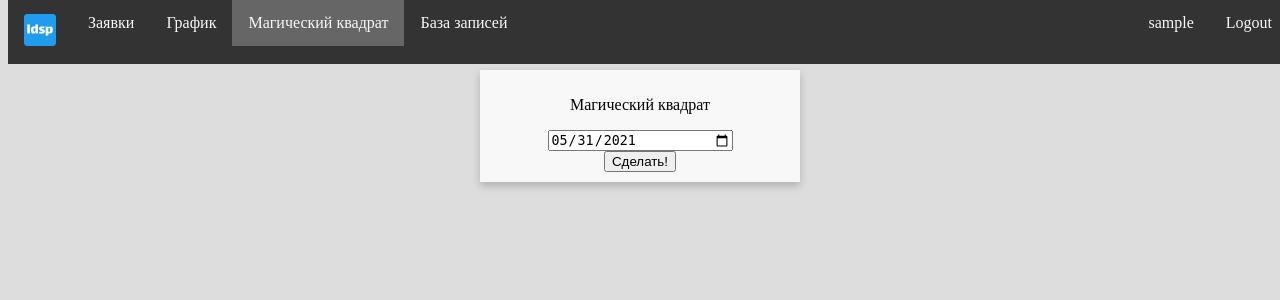
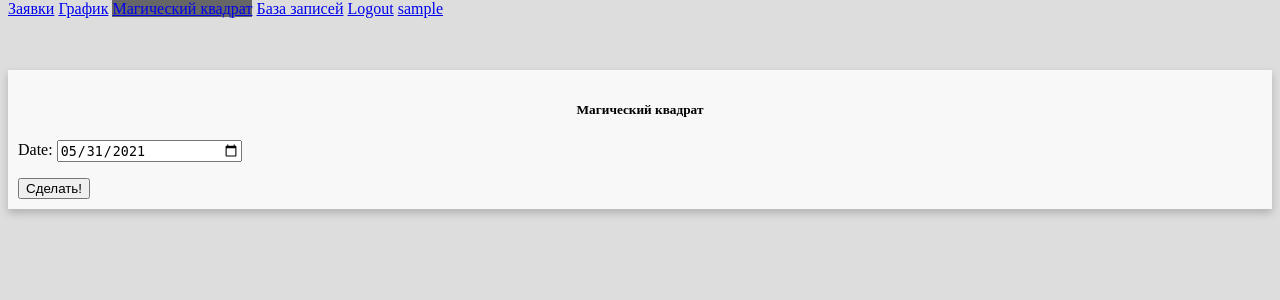
Before and after one commit to AEpolyakov/ldsp_src, a Django app: page /time_track/ in a window 1280 px wide. Shown: the top 300 px of the page. Run offline with Django 3.2, Linux system fonts and the light colour scheme; the visitor is signed in with stand-in values (Sample User, id 1).

Commit message:
templates updated, navbar updated, manage.py added

```diff
--- a/manager/templates/manager/time_track.html
+++ b/manager/templates/manager/time_track.html
@@ -10,11 +10,11 @@
 {% endblock scripts %}
 
 {% block content %}
-    <div class="form-content card">
+    <div class="timesheet-card card">
         <form method="post">
             {% csrf_token %}
-            <p class="card-title mt-3 mb-3">Магический квадрат</p>
-            <div class="date">{{form.date}}</div>
+            <h5 class="card-title mt-3 mb-3">Магический квадрат</h5>
+            {{form.as_p}}
             <button class="btn btn-primary mt-3 w-100" name="submit" type="submit">Сделать!</button>
         </form>
     </div>
--- a/templates/navbar.html
+++ b/templates/navbar.html
@@ -4,22 +4,19 @@
 {% url 'manager:timesheet' as path_timesheet %}
 {% url 'manager:time_track' as path_time_track %}
 {% url 'manager:record_base' as path_record_base %}
-
 {% url 'manager:my_profile' as path_profile %}
 {% url 'logout' as path_logout %}
 
 <div class="navbar">
-  <ul>
-    <li><a class="navbar-brand" href=""><img src="{% static 'favicon-32x32.png' %}" class="logo-sm"></a></li>
-    <li><a class="nav-link {% if request.path == path_record %}active{% endif %}" href="{{path_record}}">Заявки</a></li>
-    <li><a class="nav-link {% if request.path == path_timesheet %}active{% endif %}" href="{{path_timesheet}}">График</a></li>
-    <li><a class="nav-link {% if request.path == path_time_track %}active{% endif %}" href="{{path_time_track}}">Магический квадрат</a></li>
-    <li><a class="nav-link {% if request.path == path_record_base %}active{% endif %}" href="{{path_record_base}}">База записей</a></li>
+<!--    <a class="navbar-brand" href=""><img src="{% static 'favicon-32x32.png' %}" class="logo-sm"></a>-->
+  <a class="{% if request.path == path_record %}active{% endif %}" href="{{path_record}}">Заявки</a>
+  <a class="{% if request.path == path_timesheet %}active{% endif %}" href="{{path_timesheet}}">График</a>
+  <a class="{% if request.path == path_time_track %}active{% endif %}" href="{{path_time_track}}">Магический квадрат</a>
+  <a class="{% if request.path == path_record_base %}active{% endif %}" href="{{path_record_base}}">База записей</a>
 
-    {% if request.user.is_authenticated %}
-      <li style="float:right"><a class="nav-link" href="{{path_logout}}">Logout</a></li>
-      <li style="float:right"><a class="nav-link" href="{{path_profile}}">{{request.user}}</a></li>
-      <li style="float:right"><img src="{{request.user.profile.logo.url}}" style="max-width: 35px; margin-top: 3px;"></li>
-    {% endif %}
-  </ul>
+  {% if request.user.is_authenticated %}
+    <a class="nav-right {% if request.path == path_logout %}active{% endif %}" href="{{path_logout}}">Logout</a>
+    <a class="nav-right {% if request.path == path_profile %}active{% endif %}" href="{{path_profile}}">{{request.user}}</a>
+    <a class="nav-right a-img {% if request.path == path_profile %}active{% endif %}" href="{{path_profile}}"><img src="{{request.user.profile.logo.url}}"></a>
+  {% endif %}
 </div>
```
Also changed, not shown: manage.py (added, +22 -0 lines), manager/templates/manager/my_profile.html (+5 -27 lines).
